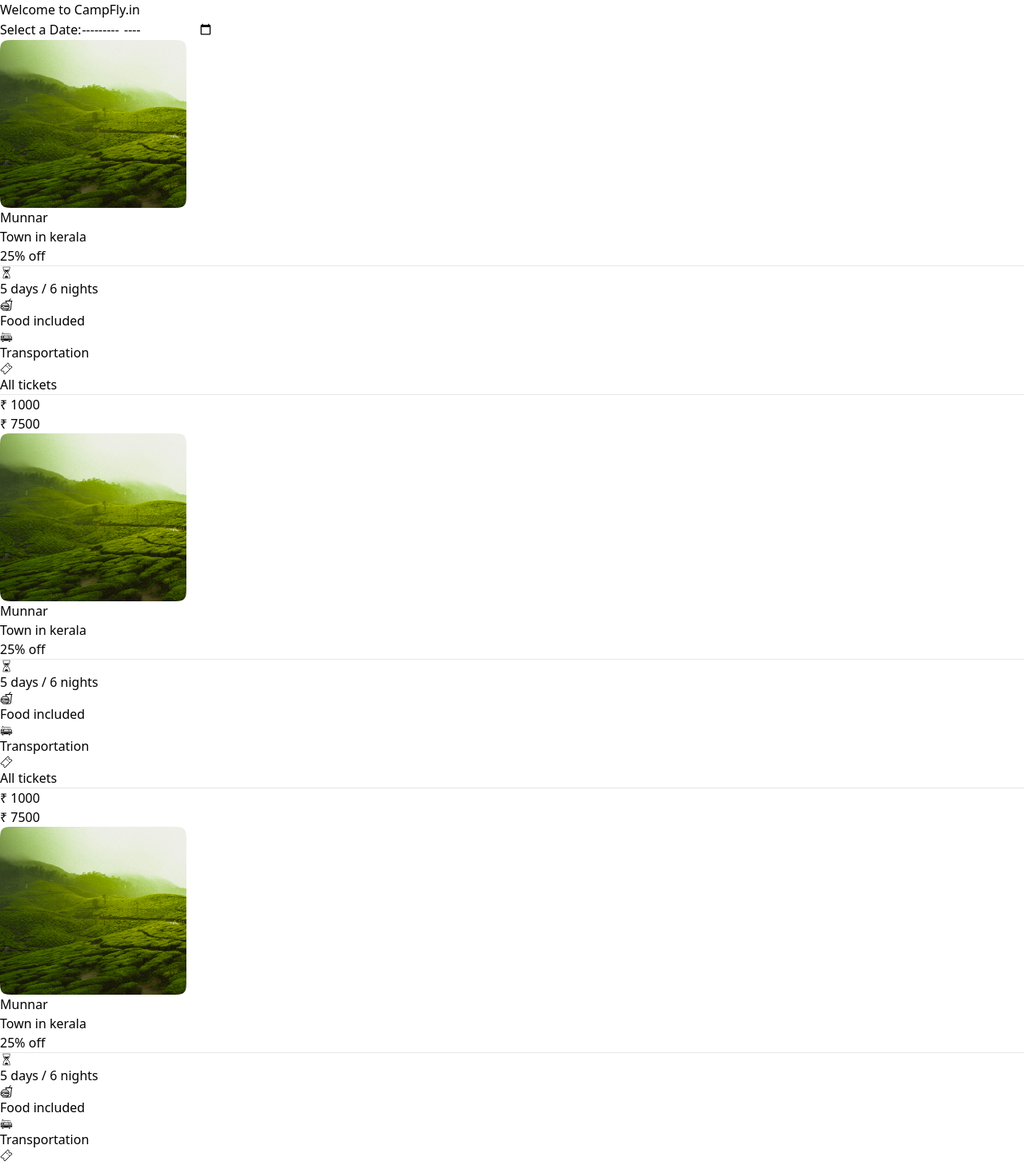
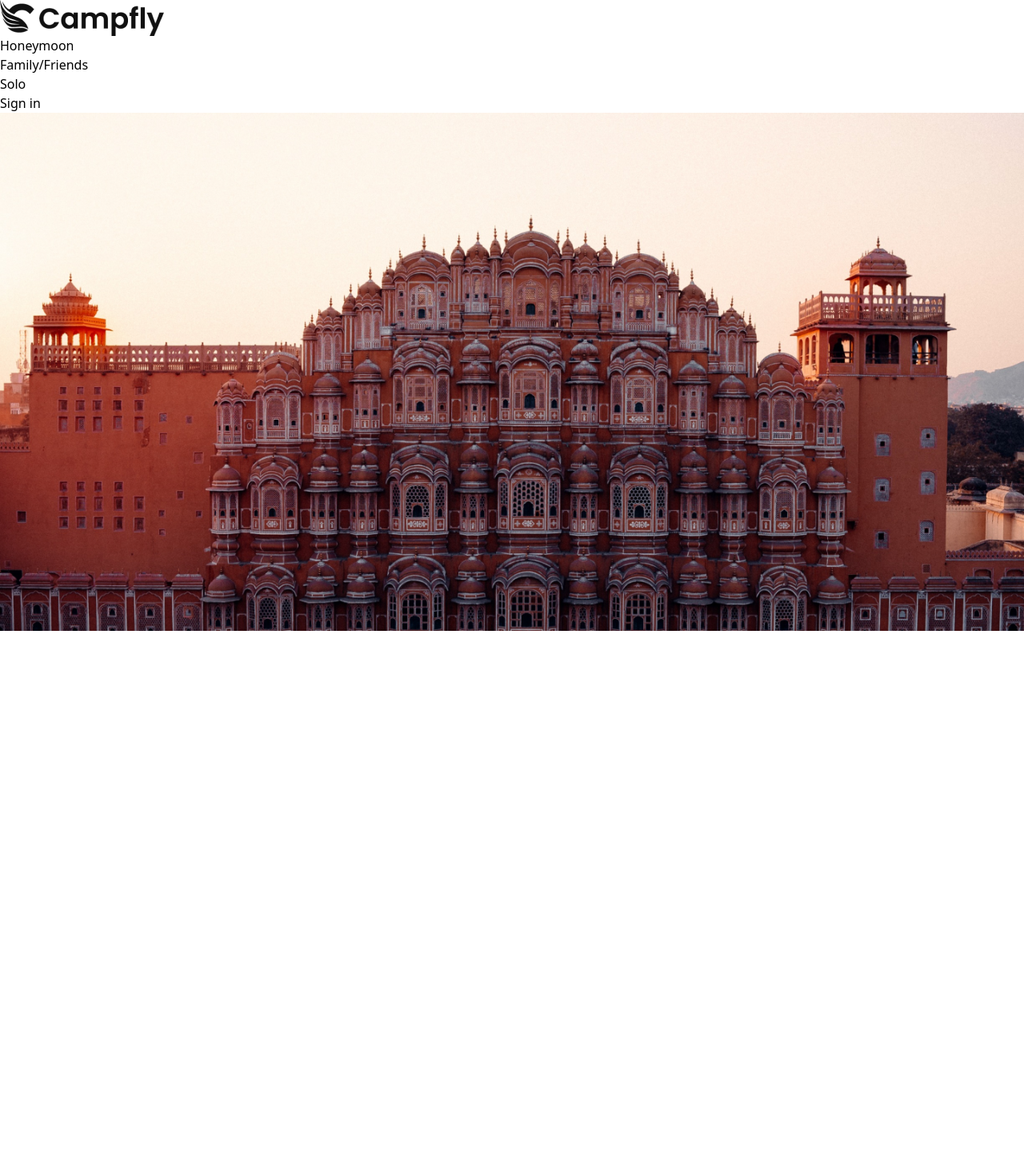
Before and after one commit to Nitheeshks03/campfly_v1, a React (Vite) app: page / in a window 1280 px wide. Shown: the top 1457 px of the page at 80% size. After the commit the page ends 800 px from the top, so only its background shows below. Built offline with nearby package versions, Linux system fonts and the light colour scheme.

Commit message:
first-commit

```diff
--- a/src/App.jsx
+++ b/src/App.jsx
@@ -1,82 +1,11 @@
 import "./App.css";
 import TrendingCard from "./components/TrendingCard";
+import HomePage from "./pages/HomePage";
 
 function App() {
   return (
-    <>
-      <div>
-        <h1 class="text-5xl font-bold mb-4">Welcome to CampFly.in </h1>
-        <label for="datepicker">Select a Date:</label>
-        <input type="month" id="bdaymonth" name="bdaymonth" />
-      </div>
-      {/* card */}
-      <div className="flex justify-around">
-        <TrendingCard />
-        <TrendingCard />
-        <TrendingCard />
-        <TrendingCard />
-        <TrendingCard />
-      </div>
-
-      <h1>explore new culture</h1>
-
-      <div className="w-[540px] p-3 border rounded-lg">
-        <div>
-          <img src="/images/explore_card.png" alt="explore new cultures" />
-        </div>
-        <div className="mt-3">
-          <p className="text-2xl">
-            Munnar<span className="text-sm ml-2">Town in kerala</span>
-          </p>
-        </div>
-        <div className="mt-3">
-          <p>
-            Lorem ipsum dolor sit amet, consectetur adipiscing elit. In varius
-            pharetra ligula at posuere. Aenean vitae porttitor erat. Integer sem
-            leo, elementum id maximus tempus, tincidunt in massa.
-          </p>
-        </div>
-        <div className="font-semibold mt-3">Get there</div>
-        <div className="flex mt-3">
-          <div className="w-[100px] h-[35px] rounded-lg bg-gray-300 flex justify-center items-center  text-gray-600">
-            Jan-dec
-          </div>
-          <div className="w-[100px] h-[35px] rounded-lg bg-gray-300 flex justify-center items-center  text-gray-600 ml-3">
-            Jan-dec
-          </div>
-          <div className="w-[100px] h-[35px] rounded-lg bg-gray-300 flex justify-center items-center  text-gray-600 ml-3">
-            Jan-dec
-          </div>
-        </div>
-        <div className="font-semibold mt-3">Things to do</div>
-        <div className="grid grid-cols-4 mt-3">
-          <div>
-            <img src="/images/things_to_do.png" alt="Things to do" />
-            <p className="truncate">Eravikulam national park</p>
-          </div>
-          <div>
-            <img src="/images/things_to_do.png" alt="Things to do" />
-            <p className="truncate">Mattupetty dam</p>
-          </div>
-          <div>
-            <img src="/images/things_to_do.png" alt="Things to do" />
-            <p className="truncate">Tea museum</p>
-          </div>
-          <div>
-            <p className="text-[32px] text-gray-600">10+</p>
-            <a href="#" className="text-gray-600 underline">
-              more things to do
-            </a>
-          </div>
-        </div>
-        <div>
-          <button className="w-[220px] h-[30px] bg-[#1ED760]">
-            Explore packages
-          </button>
-        </div>
-      </div>
-    </>
-  );
+    <HomePage/>
+  )
 }
 
 export default App;
--- /dev/null
+++ b/src/components/Navbar.jsx
@@ -0,0 +1,21 @@
+
+function Navbar(){
+
+    return (
+        <div className="h-[80px] flex justify-between items-center z-50">
+            <div className="z-50">
+                <img src="/images/campfly_logo.png" alt="campfly" />
+            </div>
+            <div className="flex w-[40%] justify-between items-center">
+                <p className="z-50">Honeymoon</p>
+                <p className="z-50">Family/Friends</p>
+                <p className="z-50">Solo</p>
+                <button className="z-50">Sign in</button>
+            </div>
+
+        </div>
+
+    )
+}
+
+export default Navbar;
--- /dev/null
+++ b/src/pages/HomePage.jsx
@@ -0,0 +1,14 @@
+import Navbar from "../components/Navbar";
+
+function HomePage() {
+  return (
+    <div className="relative">
+      <Navbar />
+      <div className="absolute cover w-full top-0 left-0 z-10">
+        <img src="/images/carousel_1.png" alt="carousel-1" />
+      </div>
+    </div>
+  );
+}
+
+export default HomePage;
```
Also changed, not shown: src/components/ExploreCultureCard.jsx (added, +63 -0 lines), public/images/campfly_logo.png (added), public/images/carousel_1.png (added).
